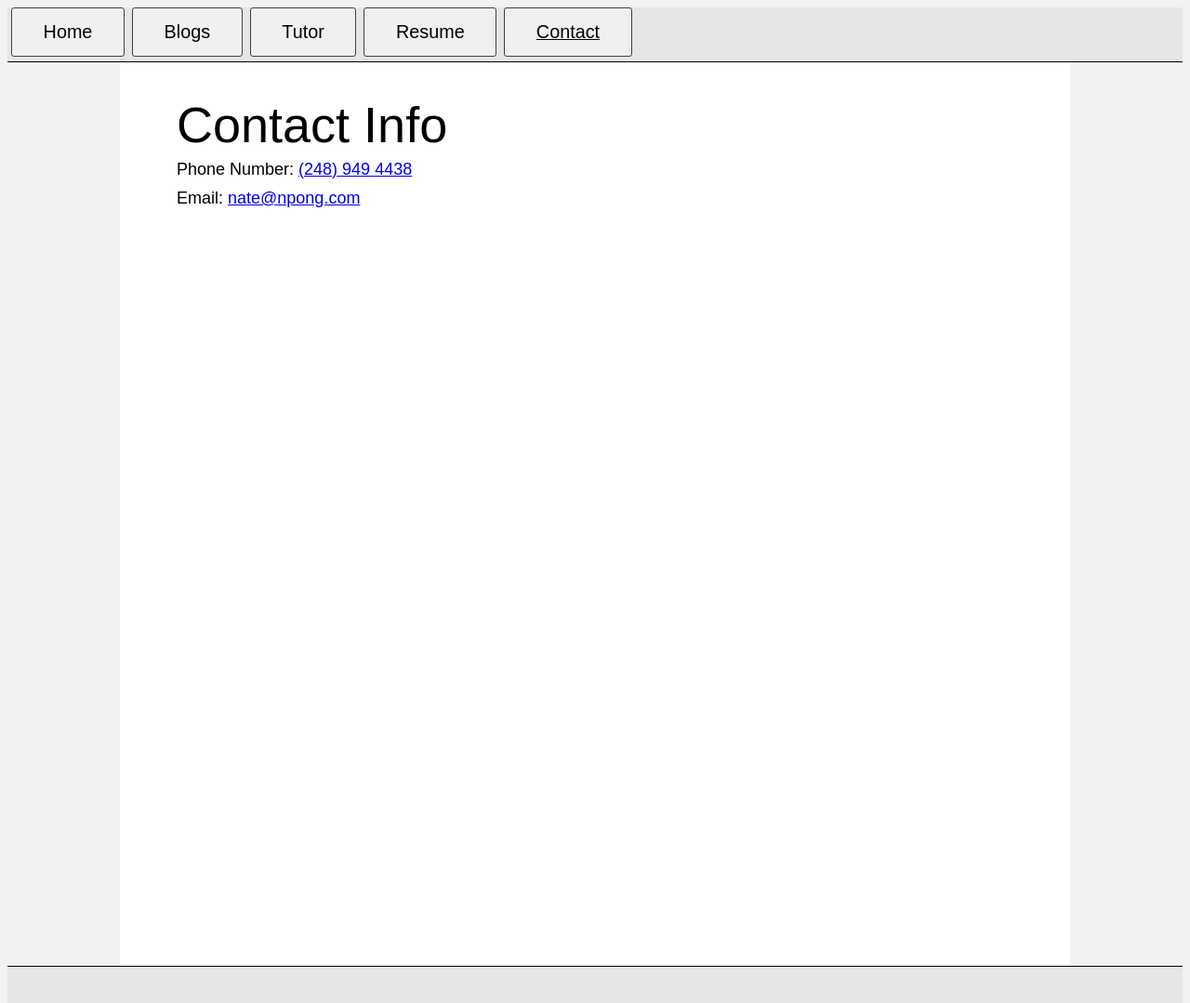
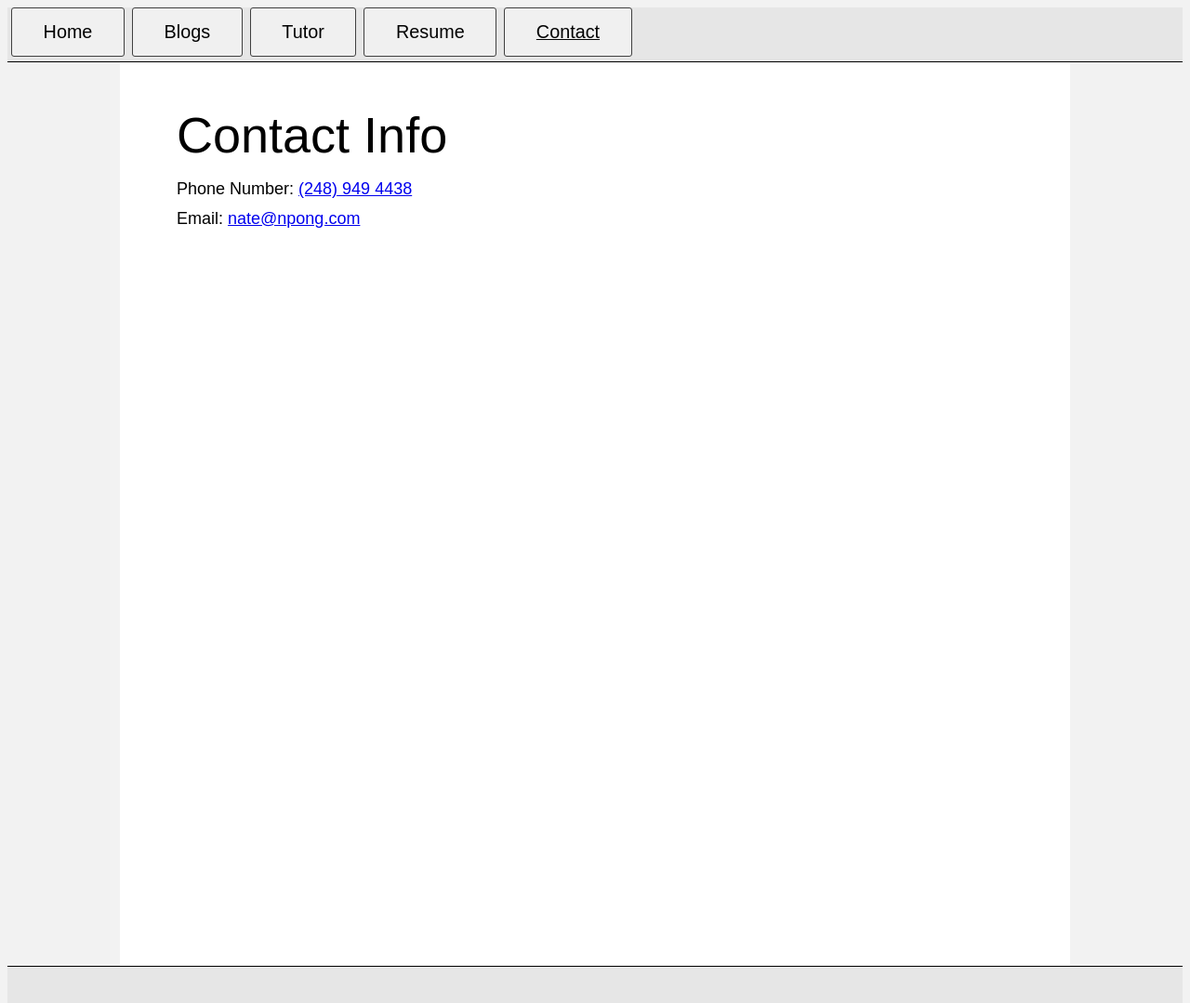
Before and after one commit to Player01osu/player01osu.github.io, a Jekyll site: the page built from contact.html, in a window 1280 px wide and 1120 px high. Shown: the top 1079 px of the window at 93% size. Built offline with Jekyll 4.4.1, drawn with Linux system fonts in a browser that asks for light colours.

Commit message:
Increase h1 vertical margin

```diff
--- a/_sass/theme.scss
+++ b/_sass/theme.scss
@@ -68,7 +68,7 @@ footer {
   h1 {
     font-size: 3em;
     font-weight: 350;
-    margin: 0.3em 0em;
+    margin: 0.5em 0em;
   }
 
   h2 {
```
